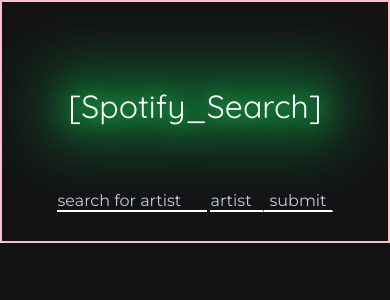
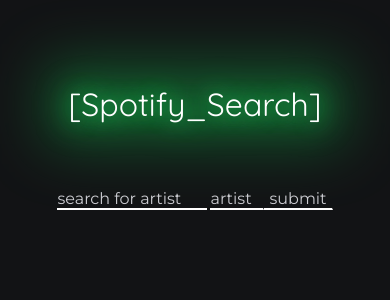
Before and after one commit to adrianwysocki77/spotify_search, a PHP site: page / in a window 390 px wide. Shown: the top 300 px of the page. Run offline with PHP 8.4, Linux system fonts and the light colour scheme.

Commit message:
mobile version

```diff
--- a/styles.css
+++ b/styles.css
@@ -9,19 +9,10 @@
 }
 
 input {
-  /* background: #121315; */
-  /* border-top: 2px solid #121315;
-    border-left: 2px solid #121315;
-    border-right: 2px solid #121315; */
   border: none;
   color: #cbccd1;
   font-size: 16px;
 }
-
-/* #test {
-  background: yellow;
-  width: 500px;
-} */
 
 input::placeholder {
   color: #cbccd1;
@@ -37,8 +28,6 @@ html {
 }
 
 body {
-  /* max-width: 100vh; */
-  border: 2px solid pink;
   margin: auto;
 }
 
@@ -81,8 +70,6 @@ select option {
   border: 0px;
   border-bottom: 2px solid white;
   -webkit-appearance: none;
-  /* margin-left: 2px;
-    margin-right: 1px; */
   font-size: 16px;
 }
 
@@ -109,7 +96,6 @@ button {
 #results-container {
   display: flex;
   flex-wrap: wrap;
-  /* border: 2px solid pink; */
   color: white;
   justify-content: center;
   align-items: center;
@@ -121,7 +107,6 @@ button {
 .container {
   display: flex;
   flex-direction: column;
-  /* border: 2px solid pink; */
   justify-content: center;
   align-items: center;
 }
@@ -149,7 +134,6 @@ button {
 
 .neoncontainer:before {
   content: "";
-  /* border: 2px solid red; */
   width: 450px;
   height: 80px;
   position: absolute;
@@ -161,8 +145,6 @@ button {
 
 .searchdiv {
   display: flex;
-  /* margin-top: 30%; */
-  /* border: 2px solid purple; */
   color: white;
   margin-bottom: 10px;
 }
@@ -179,7 +161,6 @@ button {
   flex-direction: column;
   justify-content: start;
   align-items: center;
-  /* border: 2px solid blue; */
   background: #222327;
   margin: 5px;
   overflow: hidden;
```
